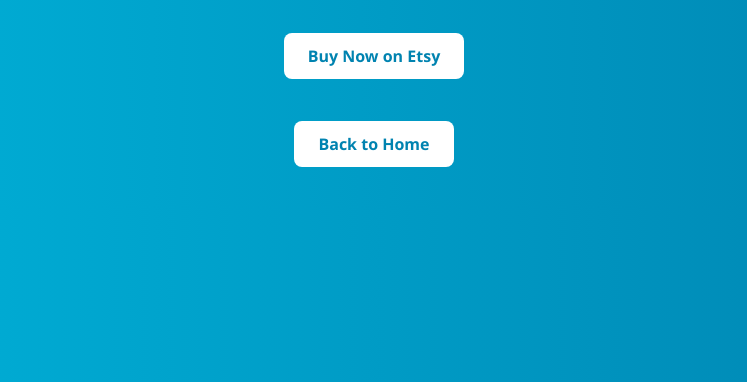
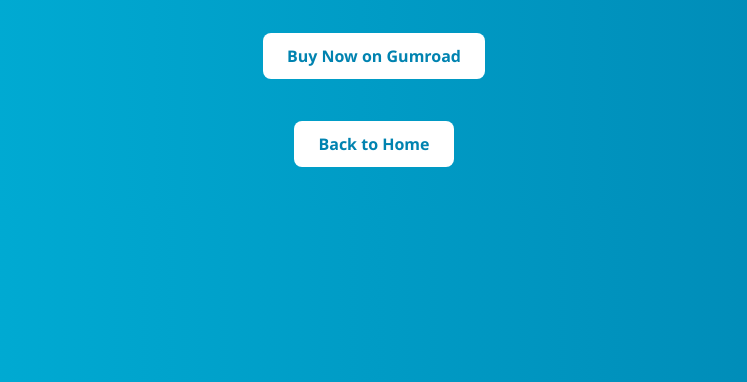
Before and after one commit to akllanxhja/mind-mirror-site, a plain HTML site: page shop.html in a window 1280 px wide. Shown: the part 418-800 px from the top of the page, without its empty margins (266-1013 px from the left). Drawn offline with Linux system fonts and the light colour scheme.

Commit message:
Update shop.html

```diff
--- a/shop.html
+++ b/shop.html
@@ -11,7 +11,7 @@
     <h1>Mind Mirror Journal</h1>
     <img src="mindmirrorcoverpage.png" class="thumbnail" />
     <p>Includes daily prompts, AM/PM check-ins, mood trackers, and weekly reflection pages — all AI-guided!</p>
-    <a href="https://www.etsy.com/your-shop-link" class="button">Buy Now on Etsy</a>
+    <a href="https://www.etsy.com/your-shop-link" class="button">Buy Now on Gumroad</a>
     <br><br>
     <a href="index.html" class="button">Back to Home</a>
   </div>
```
